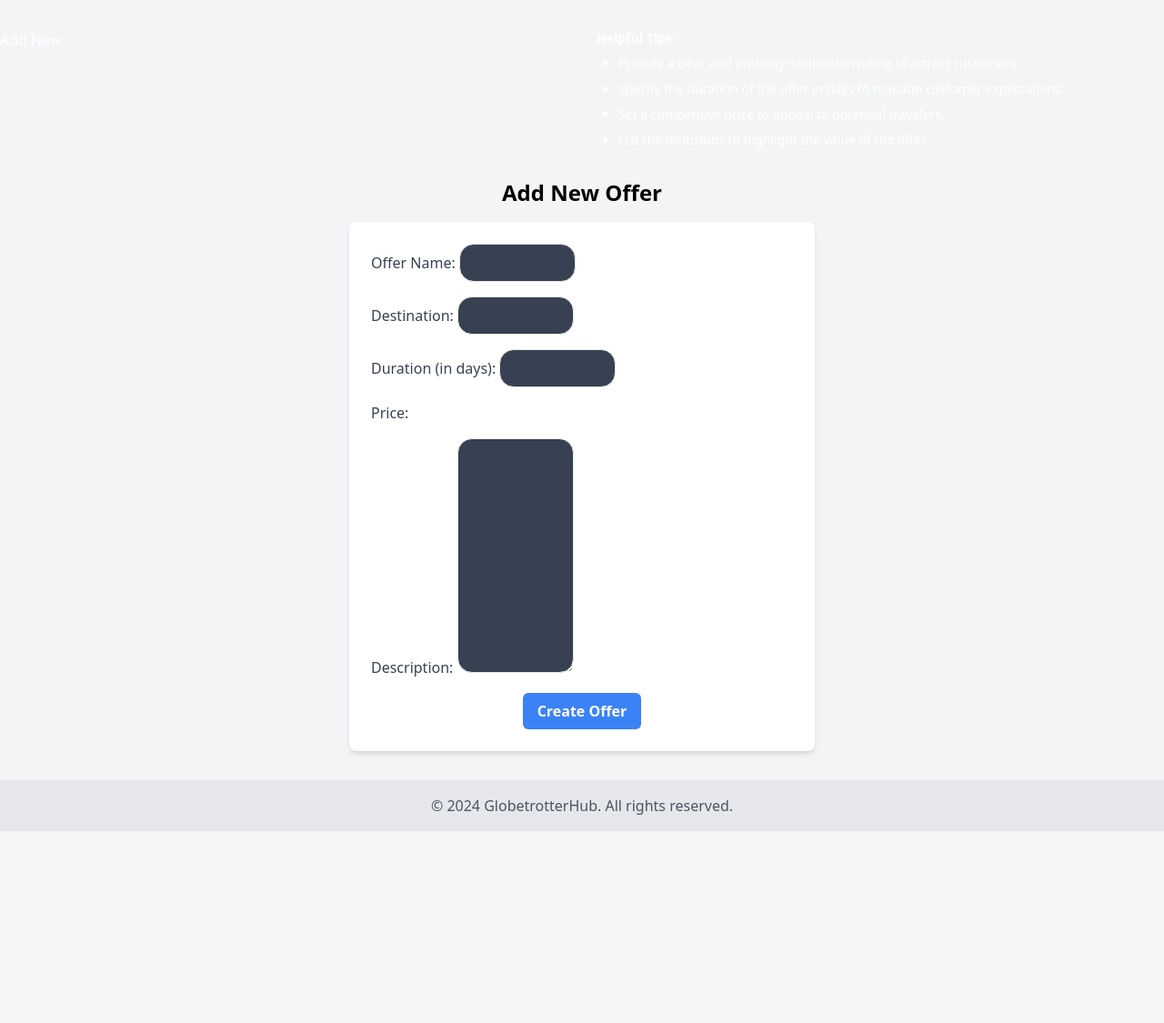
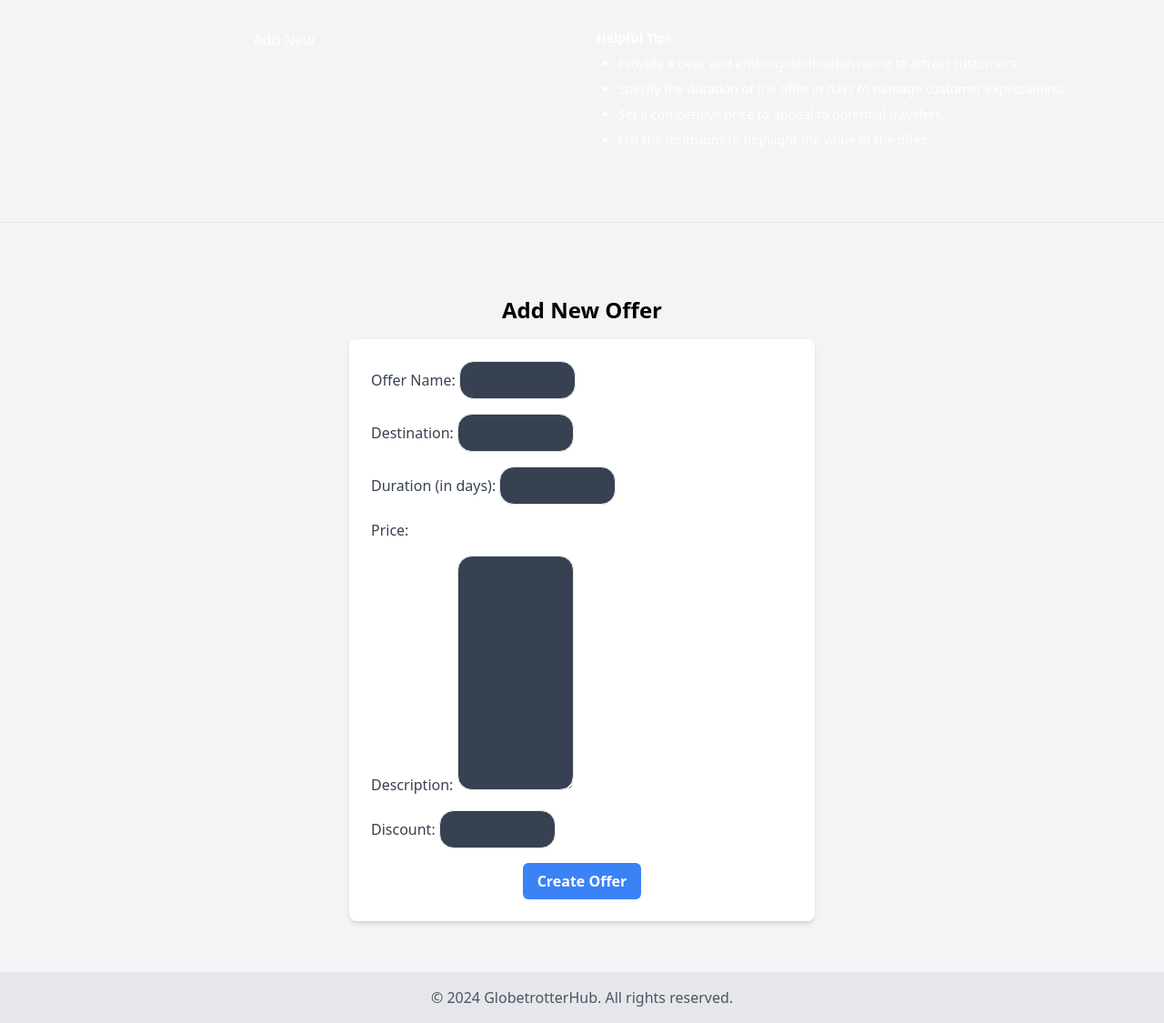
Before and after one commit to mr-engineer49/Globetrotterhub-Managment-Tool, a Django app: page /admin-page/offer-managment/new/ in a window 1280 px wide. Shown: the part 84-1209 px from the top of the page at 91% size. Before the commit the page ends 998 px from the top, so only its background shows below. Run offline with Django 5.2, Linux system fonts and the light colour scheme; a user stored in the database is signed in; some libraries are stand-ins or nearby versions.

Commit message:
added new changes

```diff
--- a/clientnmanagment/urls.py
+++ b/clientnmanagment/urls.py
@@ -21,7 +21,7 @@ from . import views
 app_name='clientnmanagment'
 
 urlpatterns = [
-    path('', views.client_managment_view, name="client_form"),
+    path('client-form/', views.client_managment_view, name="client_form"),
     path('new/', views.new_client_view, name="new_client"),
     path('<int:pk>/history/', views.see_history_view, name="see_history"),
 ]
--- a/clientnmanagment/views.py
+++ b/clientnmanagment/views.py
@@ -12,6 +12,7 @@ def client_managment_view(request):
     return render (request, 'client.html', context={
         'clients':clients
     } )
+
 
 
 @login_required
@@ -34,7 +35,7 @@ def new_client_view(request):
             client.save()
             print("new client created!")
 
-            return redirect("clientnmanagment:client_form", pk=client.id)
+            return redirect("clientnmanagment:see_history", pk=client.id)
         else:
             print(f"Error creating new client !!! {client_form.errors}")
     else:
--- a/homepage/templates/base.html
+++ b/homepage/templates/base.html
@@ -76,7 +76,8 @@
 </body>
 
 <!-- Footer -->
-<footer class="footer py-4 px-6 bg-gray-200 dark:bg-gray-800 text-center">
+<br>
+<footer id="footer" name="footer" class="footer py-4 px-6 bg-gray-200 dark:bg-gray-800 text-center">
     <p class="text-gray-600 dark:text-gray-300">&copy; 2024 GlobetrotterHub. All rights reserved.</p>
 </footer>
 
--- a/offernmanagment/templates/offers.html
+++ b/offernmanagment/templates/offers.html
@@ -7,8 +7,8 @@
 <div class="container mx-auto mt-8 text-white">
     <div class="grid grid-cols-1 md:grid-cols-2 gap-8">
 
-        <div>
-            <a href="{% url 'offernmanagment:new_offer' %}">Add New</a>
+        <div class="flex justify-center">
+            <a class="rounded-full flex justify-center" href="{% url 'offernmanagment:new_offer' %}">Add New</a>
         </div>
 
         <div class="relative text-white">
@@ -22,13 +22,18 @@
                 </ul>
             </div>
         </div>
+        <br>
     </div>
-
+<br>
+<hr>
+<br>
     <section class="container">
-            <div class="">
+        <br>
+            <div class="grid-cols-4 gap-4 grid flex bg-white text-black  h-full">
                 {% for offer in offers %}
-                <a href="#" class="text-lg flex inline font-semibold text-white">{{ offer.offer_name }}</a>
-                <hr class="my-4">
+                <div class="bg-gray-800 text-white rounded">
+                <span class="bg-white text-white">
+                <h1 href="#" class="text-lg font-semibold text-white"><strong>Offer Name:&ensp;</strong>{{ offer.offer_name }}</h1>
                 <p class="text-white-700"><strong>Description:</strong>
                     <span class="px-2 py-1 rounded-full text-sm">
                         <p>
@@ -44,10 +49,11 @@
 
                 <!-- Add more campaign details here -->
                 <div class="mt-4">
-                    <a href="{% url 'campaignmanagment:edit_campaign' campaign.id %}" class="text-blue-500 hover:underline mr-2">Edit</a>
-                    <a href="{% url 'campaignmanagment:delete_campaign' campaign.id %}" class="text-red-500 hover:underline">Delete</a>
+                    <a href="#" class="text-blue-500 hover:underline mr-2">Edit</a>
+                    <a href="#" class="text-red-500 hover:underline">Delete</a>
                 </div>
-
+            </span>
+        </div>
                 {% endfor %}
             </div>
     </section>
--- a/offernmanagment/templates/offers_form.html
+++ b/offernmanagment/templates/offers_form.html
@@ -27,8 +27,12 @@
                     {{ offer_form.price }}
                 </div>
                 <div>
-                    <label for="offer_description" class="text-gray-700">Description:</label>
+                    <label for="offer_description" class="text-gray-700 w-full">Description:</label>
                     {{ offer_form.offer_description }}
+                </div>
+                <div>
+                    <label for="offer_description" class="text-gray-700 w-full">Discount:</label>
+                    {{ offer_form.discount }}
                 </div>
                 <div class="flex justify-center">
                     <button type="submit" class="bg-blue-500 hover:bg-blue-600 text-white font-semibold py-2 px-4 rounded-md focus:outline-none focus:shadow-outline">Create Offer</button>
--- a/offernmanagment/views.py
+++ b/offernmanagment/views.py
@@ -33,7 +33,7 @@ def new_offer_view(request):
             offer.save()
             print("new offer created!")
 
-            return redirect("offernmanagment:offers_form", pk=offer.id)
+            return redirect("offernmanagment:offer_detail", pk=offer.id)
         else:
             print(f"Error creating new offer !!! {offer_form.errors}")
     else:
```
Also changed, not shown: dashboard/templates/VerticalNavbar.html (added, +79 -0 lines), db.sqlite3.
